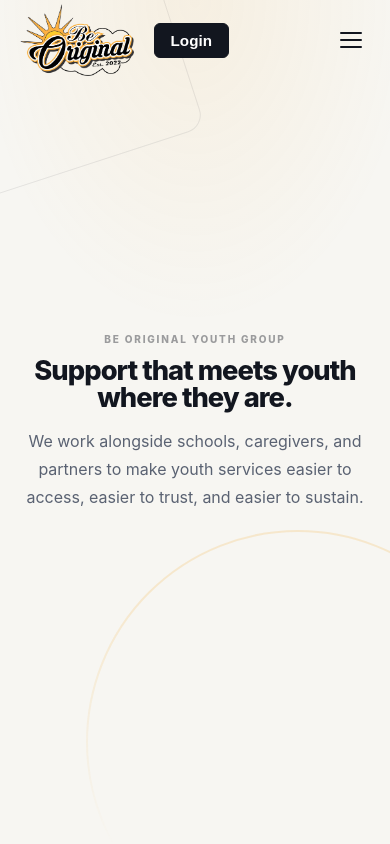
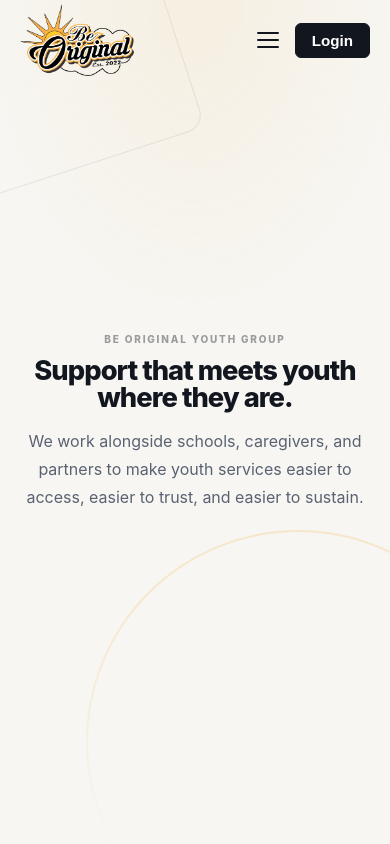
Before and after one commit to shin0bi21/program-management-app, a React (Vite) app in the folder frontend/: page / in a window 390 px wide. Shown: the top 844 px of the page. Built offline with nearby package versions, Linux system fonts and the light colour scheme; no server answers.

Commit message:
top bar hotfix v2

```diff
--- a/frontend/src/common/components/PublicTopBar/PublicTopBar.css
+++ b/frontend/src/common/components/PublicTopBar/PublicTopBar.css
@@ -153,5 +153,10 @@
   .topbar-mobile-controls {
     display: flex;
     align-items: center;
+    margin-left: auto;
+  }
+
+  .topbar-login-btn {
+    margin-left: 8px;
   }
 }
--- a/frontend/src/common/components/PublicTopBar/PublicTopBar.tsx
+++ b/frontend/src/common/components/PublicTopBar/PublicTopBar.tsx
@@ -45,10 +45,6 @@ export default function PublicTopBar() {
         <button className="topbar-link" onClick={() => scrollTo('partners')}>Partners</button>
       </nav>
 
-      <Button className="topbar-login-btn" onClick={() => navigate('/login')}>
-        Login
-      </Button>
-
       <div className="topbar-mobile-controls" ref={menuRef}>
         <button
           className="topbar-hamburger"
@@ -71,6 +67,10 @@ export default function PublicTopBar() {
           </div>
         )}
       </div>
+
+      <Button className="topbar-login-btn" onClick={() => navigate('/login')}>
+        Login
+      </Button>
     </header>
   );
 }
```
